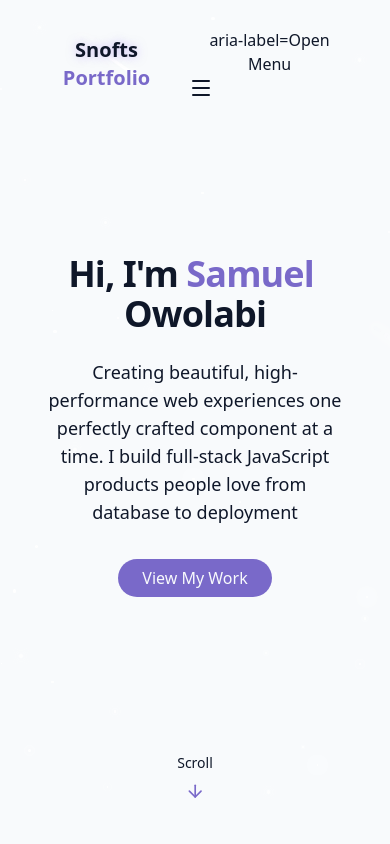
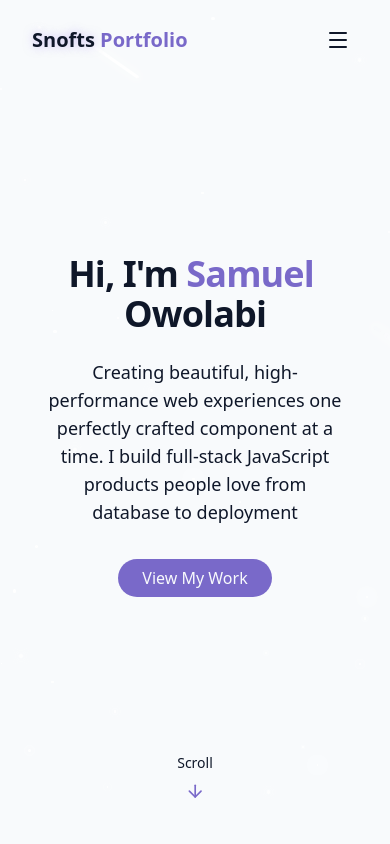
Before and after one commit to Snofts/Snofts-portfolio-website, a React (Vite) app: page / in a window 390 px wide. Shown: the top 844 px of the page. Built offline with nearby package versions, Linux system fonts and the light colour scheme.

Commit message:
Arial label and image fixed

```diff
--- a/src/components/ContactSection.jsx
+++ b/src/components/ContactSection.jsx
@@ -2,7 +2,7 @@ import React from 'react'
 
 const ContactSection = () => {
   return (
-    <div>ContactSection</div>
+    <section>ContactSection</section>
   )
 }
 
--- a/src/components/NavBar.jsx
+++ b/src/components/NavBar.jsx
@@ -55,8 +55,8 @@ const NavBar = () => {
 
         {/* Mobile Navbar */}
         <button onClick={() => setIsMenuOpen((prev) => !prev)}
-          className="md:hidden text-foreground p-2 z-50">
-          aria-label={isMenuOpen? "Close Menu" : "Open Menu"}
+          className="md:hidden text-foreground p-2 z-50"
+          aria-label={isMenuOpen? "Close Menu" : "Open Menu"}>
           {isMenuOpen ? <X size={24} /> : <Menu size={24} />}
         </button>
 
--- a/src/components/ProjectSection.jsx
+++ b/src/components/ProjectSection.jsx
@@ -7,7 +7,7 @@ const projects = [
     title: "Zentry Landing Page",
     description:
       "This is a Gaming paltform landing page built with ReactJs, Tailwindcss and GSAP. The website is built with animations that conveys the feel of gaming",
-    image: "public/projects/Zentry.png",
+    image: "/projects/Zentry.png",
     tags: ["React", "Tailwind", "GSAP"],
     demoUrl: "#",
     githubUrl: "#",
```
